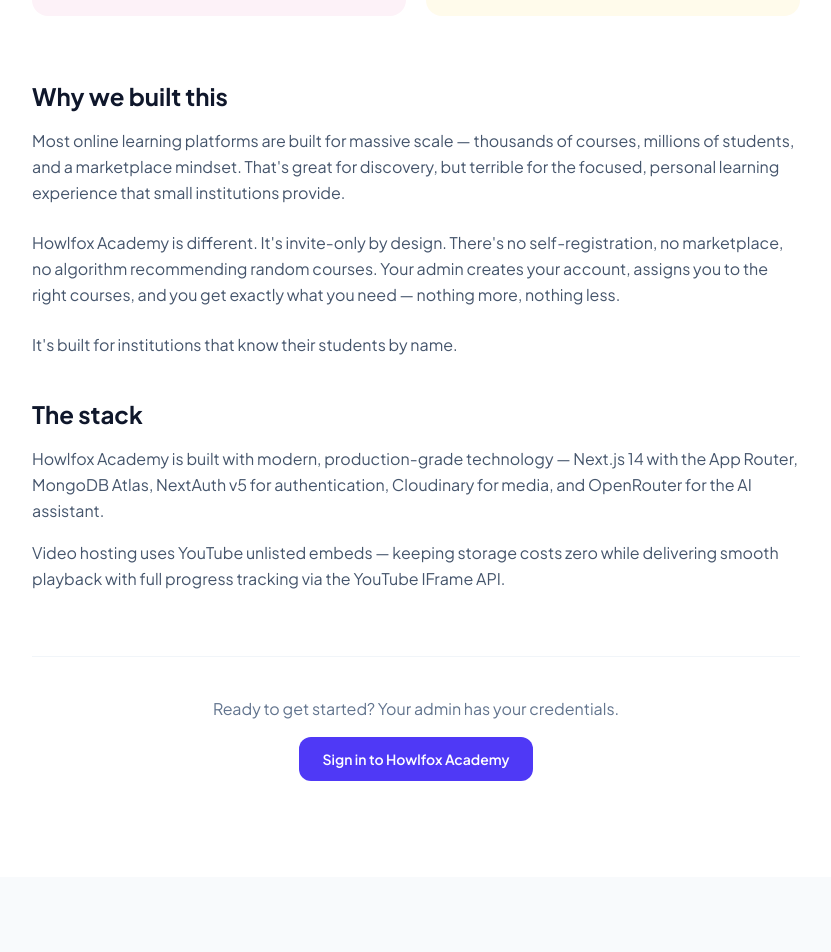
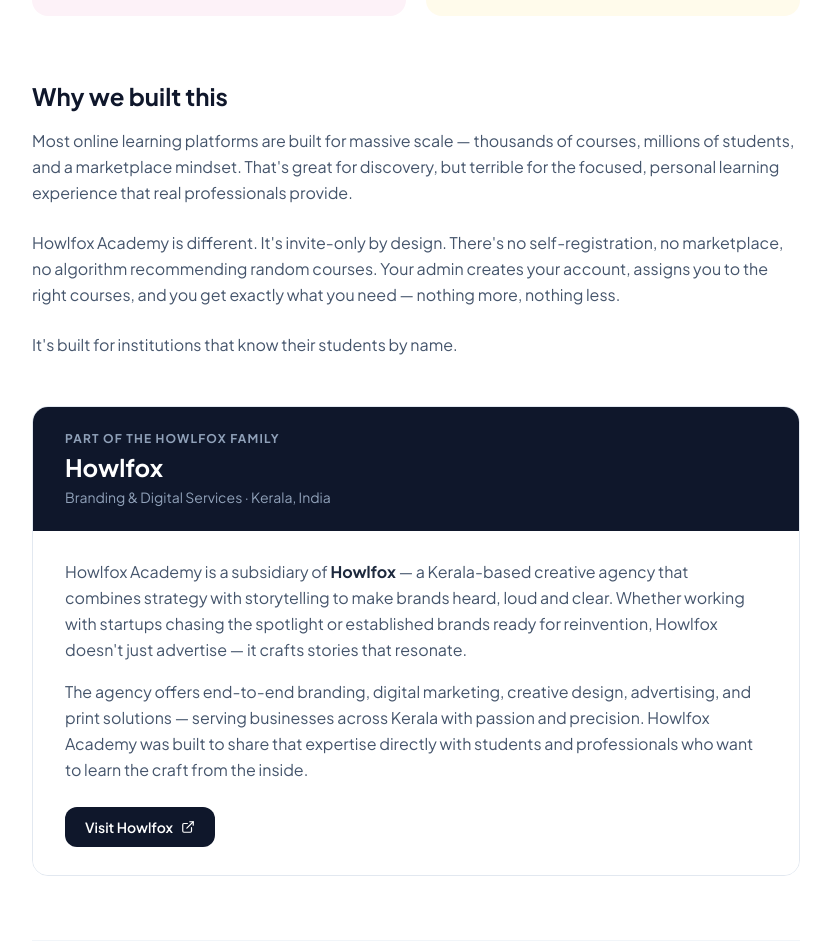
Before and after one commit to Abhinav-Mathew-Kurian/learnspace-v01, a Next.js app: page /about in a window 1280 px wide. Shown: the part 720-1672 px from the top of the page, without its empty margins (224-1055 px from the left). Before the commit the page ends 1597 px from the top, so only its background shows below. Built offline with nearby package versions, Linux system fonts and the light colour scheme.

Commit message:
feat(about): remove tech stack, add Howlfox parent company section
Replaces the stack section with a branded subsidiary card linking to
howlfox.com, describing Howlfox as the Kerala-based branding & digital
services agency behind the academy.

```diff
--- a/app/about/page.tsx
+++ b/app/about/page.tsx
@@ -1,11 +1,11 @@
 import type { Metadata } from 'next';
 import Link from 'next/link';
 import Image from 'next/image';
-import { ArrowLeft, Target, Heart, Zap, Lock } from 'lucide-react';
+import { ArrowLeft, Target, Heart, Zap, Lock, ExternalLink } from 'lucide-react';
 
 export const metadata: Metadata = {
   title: 'About Us',
-  description: 'Learn about Howlfox Academy — our mission, values, and the team behind the platform.',
+  description: 'Learn about Howlfox Academy — our mission, values, and our parent company Howlfox.',
 };
 
 export default function AboutPage() {
@@ -36,7 +36,7 @@
 
           <h1 className="text-4xl sm:text-5xl font-extrabold text-slate-900 mb-6">About Howlfox Academy</h1>
           <p className="text-xl text-slate-500 leading-relaxed mb-12">
-            Howlfox Academy is a private online course platform built for small, focused learning communities — think coaching institutes, boot camps, and private tutoring setups.
+            Howlfox Academy is the education arm of Howlfox — a Kerala-based branding and digital services company. We bring the same creative expertise from the agency floor directly into structured, expert-led learning experiences.
           </p>
 
           <div className="grid grid-cols-1 sm:grid-cols-2 gap-5 mb-16">
@@ -52,7 +52,7 @@
           <div className="prose prose-slate max-w-none">
             <h2 className="text-2xl font-bold text-slate-900 mb-4">Why we built this</h2>
             <p className="text-slate-600 leading-relaxed mb-6">
-              Most online learning platforms are built for massive scale — thousands of courses, millions of students, and a marketplace mindset. That&apos;s great for discovery, but terrible for the focused, personal learning experience that small institutions provide.
+              Most online learning platforms are built for massive scale — thousands of courses, millions of students, and a marketplace mindset. That&apos;s great for discovery, but terrible for the focused, personal learning experience that real professionals provide.
             </p>
             <p className="text-slate-600 leading-relaxed mb-6">
               Howlfox Academy is different. It&apos;s invite-only by design. There&apos;s no self-registration, no marketplace, no algorithm recommending random courses. Your admin creates your account, assigns you to the right courses, and you get exactly what you need — nothing more, nothing less.
@@ -60,14 +60,32 @@
             <p className="text-slate-600 leading-relaxed mb-10">
               It&apos;s built for institutions that know their students by name.
             </p>
+          </div>
 
-            <h2 className="text-2xl font-bold text-slate-900 mb-4">The stack</h2>
-            <p className="text-slate-600 leading-relaxed mb-4">
-              Howlfox Academy is built with modern, production-grade technology — Next.js 14 with the App Router, MongoDB Atlas, NextAuth v5 for authentication, Cloudinary for media, and OpenRouter for the AI assistant.
-            </p>
-            <p className="text-slate-600 leading-relaxed">
-              Video hosting uses YouTube unlisted embeds — keeping storage costs zero while delivering smooth playback with full progress tracking via the YouTube IFrame API.
-            </p>
+          {/* Parent company section */}
+          <div className="mt-12 rounded-2xl border border-slate-200 overflow-hidden">
+            <div className="bg-slate-900 px-8 py-6">
+              <p className="text-xs font-black uppercase tracking-widest text-slate-400 mb-1">Part of the Howlfox family</p>
+              <h2 className="text-2xl font-extrabold text-white">Howlfox</h2>
+              <p className="text-slate-400 text-sm mt-1">Branding &amp; Digital Services · Kerala, India</p>
+            </div>
+            <div className="px-8 py-7 bg-white">
+              <p className="text-slate-600 leading-relaxed mb-4">
+                Howlfox Academy is a subsidiary of <strong className="text-slate-800">Howlfox</strong> — a Kerala-based creative agency that combines strategy with storytelling to make brands heard, loud and clear. Whether working with startups chasing the spotlight or established brands ready for reinvention, Howlfox doesn&apos;t just advertise — it crafts stories that resonate.
+              </p>
+              <p className="text-slate-600 leading-relaxed mb-6">
+                The agency offers end-to-end branding, digital marketing, creative design, advertising, and print solutions — serving businesses across Kerala with passion and precision. Howlfox Academy was built to share that expertise directly with students and professionals who want to learn the craft from the inside.
+              </p>
+              <a
+                href="https://howlfox.com/"
+                target="_blank"
+                rel="noopener noreferrer"
+                className="inline-flex items-center gap-2 bg-slate-900 hover:bg-slate-700 text-white text-sm font-semibold px-5 py-2.5 rounded-xl transition-colors"
+              >
+                Visit Howlfox
+                <ExternalLink size={14} />
+              </a>
+            </div>
           </div>
 
           <div className="mt-16 pt-10 border-t border-slate-100 text-center">
```
